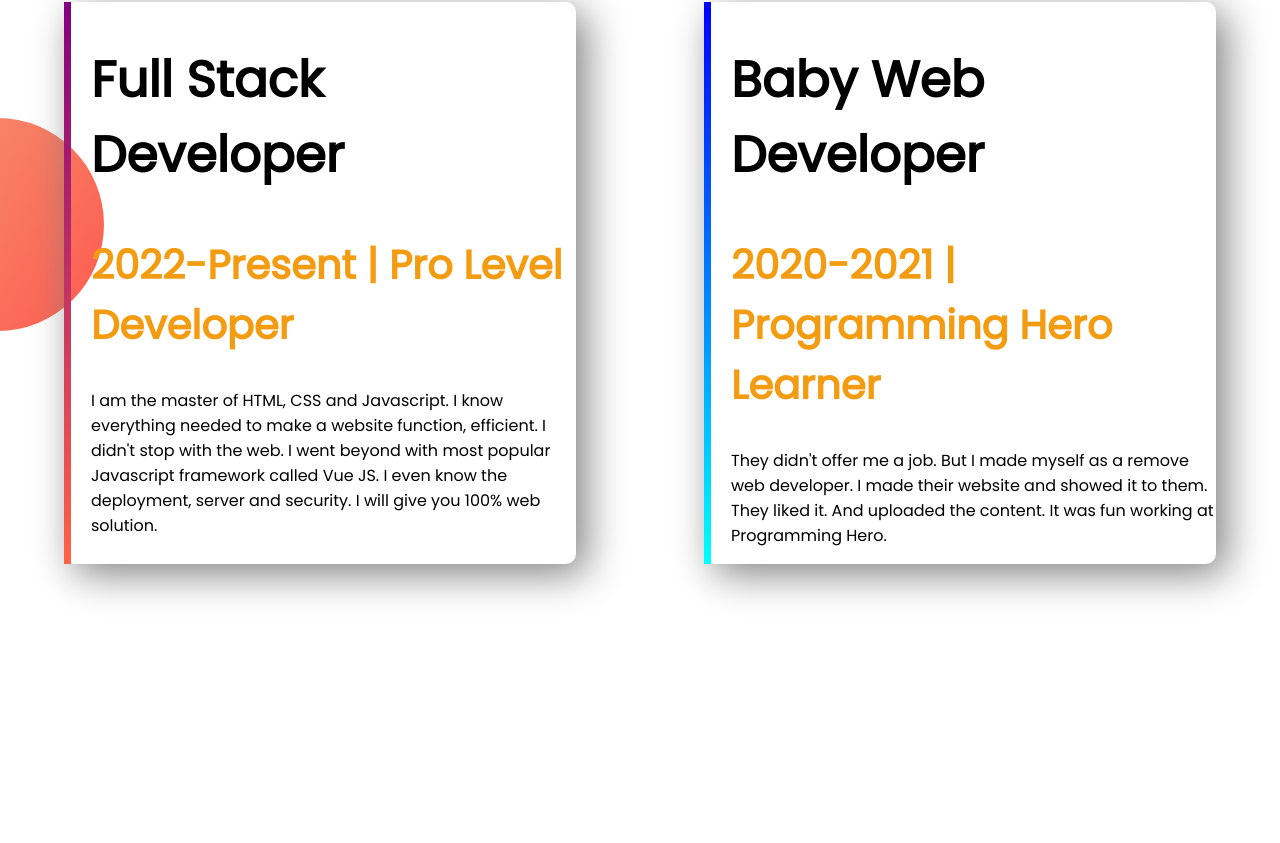
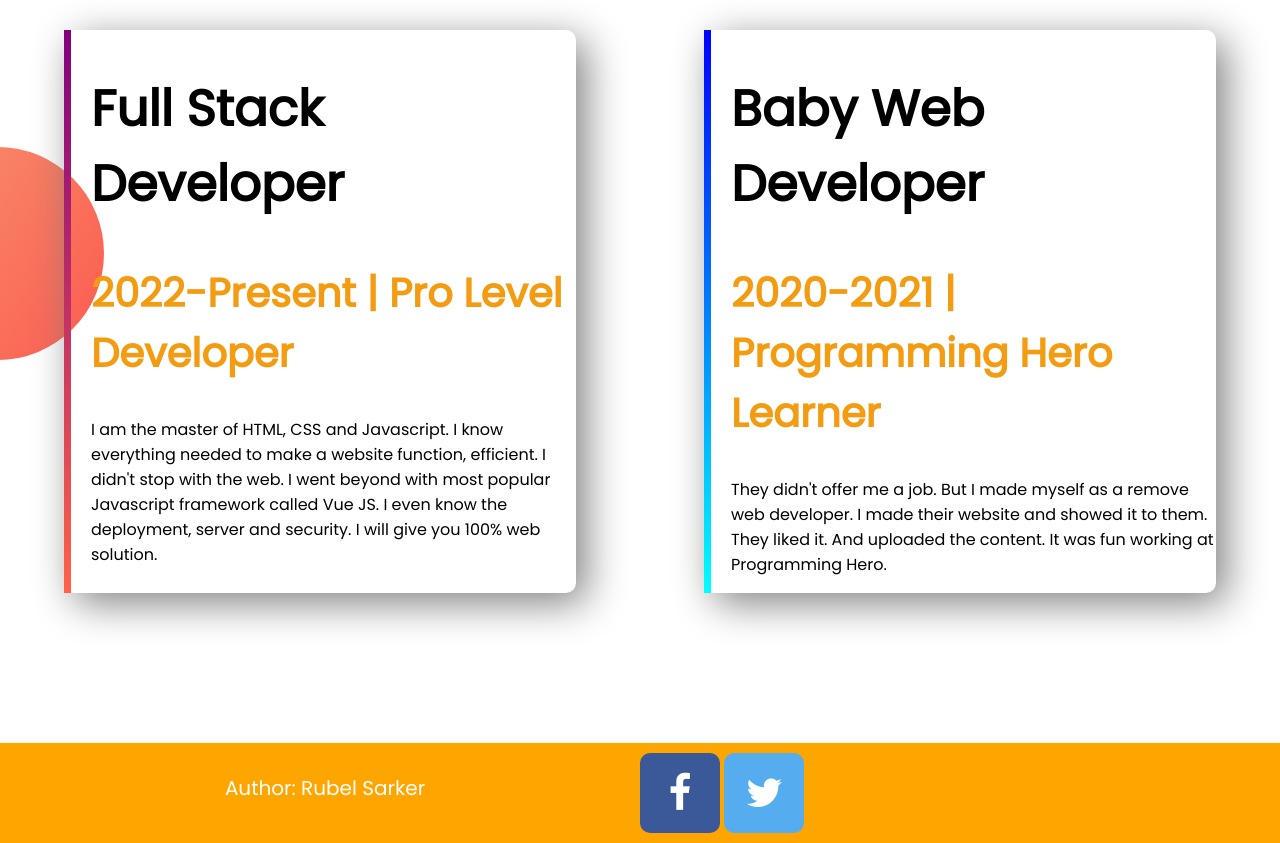
Before and after one commit to rubelsarker0/first-portfolio, a plain HTML site: page index.html in a window 1280 px wide. Shown: the part 1629-2472 px from the top of the page. Before the commit the page ends 2343 px from the top, so only its background shows below. Drawn offline with Linux system fonts and the light colour scheme.

Commit message:
added footer

```diff
--- a/css/style.css
+++ b/css/style.css
@@ -73,3 +73,51 @@ h2 {
 	border-image: linear-gradient(blue, cyan);
 	border-image-slice: 1;
 }
+
+footer {
+	display: flex;
+	padding: 10px 10px;
+	background-color: orange;
+	margin-bottom: 0;
+}
+
+footer p {
+	font-size: 20px;
+	text-align: center;
+	color: white;
+}
+
+.author-details {
+	width: 50%;
+}
+
+.author-social-links {
+	width: 50%;
+}
+
+/* Style all font awesome icons */
+.fa {
+	padding: 20px;
+	border-radius: 10px;
+	font-size: 40px;
+	width: 40px;
+	text-align: center;
+	text-decoration: none;
+}
+
+/* Add a hover effect if you want */
+.fa:hover {
+	opacity: 0.7;
+}
+
+/* Facebook */
+.fa-facebook {
+	background: #3b5998;
+	color: white;
+}
+
+/* Twitter */
+.fa-twitter {
+	background: #55acee;
+	color: white;
+}
--- a/index.html
+++ b/index.html
@@ -10,6 +10,10 @@
 		<link
 			href="https://fonts.googleapis.com/css2?family=Poppins&display=swap"
 			rel="stylesheet"
+		/>
+		<link
+			rel="stylesheet"
+			href="https://cdnjs.cloudflare.com/ajax/libs/font-awesome/4.7.0/css/font-awesome.min.css"
 		/>
 		<link rel="stylesheet" href="css/style.css" />
 	</head>
@@ -33,12 +37,12 @@
 				>
 			</div>
 			<div class="half-width">
-				<img src="images/jhankar.png" alt="" />
+				<img src="images/rubel2.png" alt="" />
 			</div>
 		</section>
 		<section class="dream-big flexible-container">
 			<div class="half-width">
-				<img src="images/jhankar2.png" alt="" />
+				<img src="images/rubel2.png" alt="" />
 			</div>
 			<div class="half-width">
 				<h1>Dream Big</h1>
@@ -77,5 +81,15 @@
 				</div>
 			</div>
 		</section>
+
+		<footer>
+			<div class="author-details">
+				<p>Author: Rubel Sarker</p>
+			</div>
+			<div class="author-social-links">
+				<a href="#" class="fa fa-facebook"></a>
+				<a href="#" class="fa fa-twitter"></a>
+			</div>
+		</footer>
 	</body>
 </html>
```
Also changed, not shown: images/rubel.png (added), images/rubel2.png (added).
